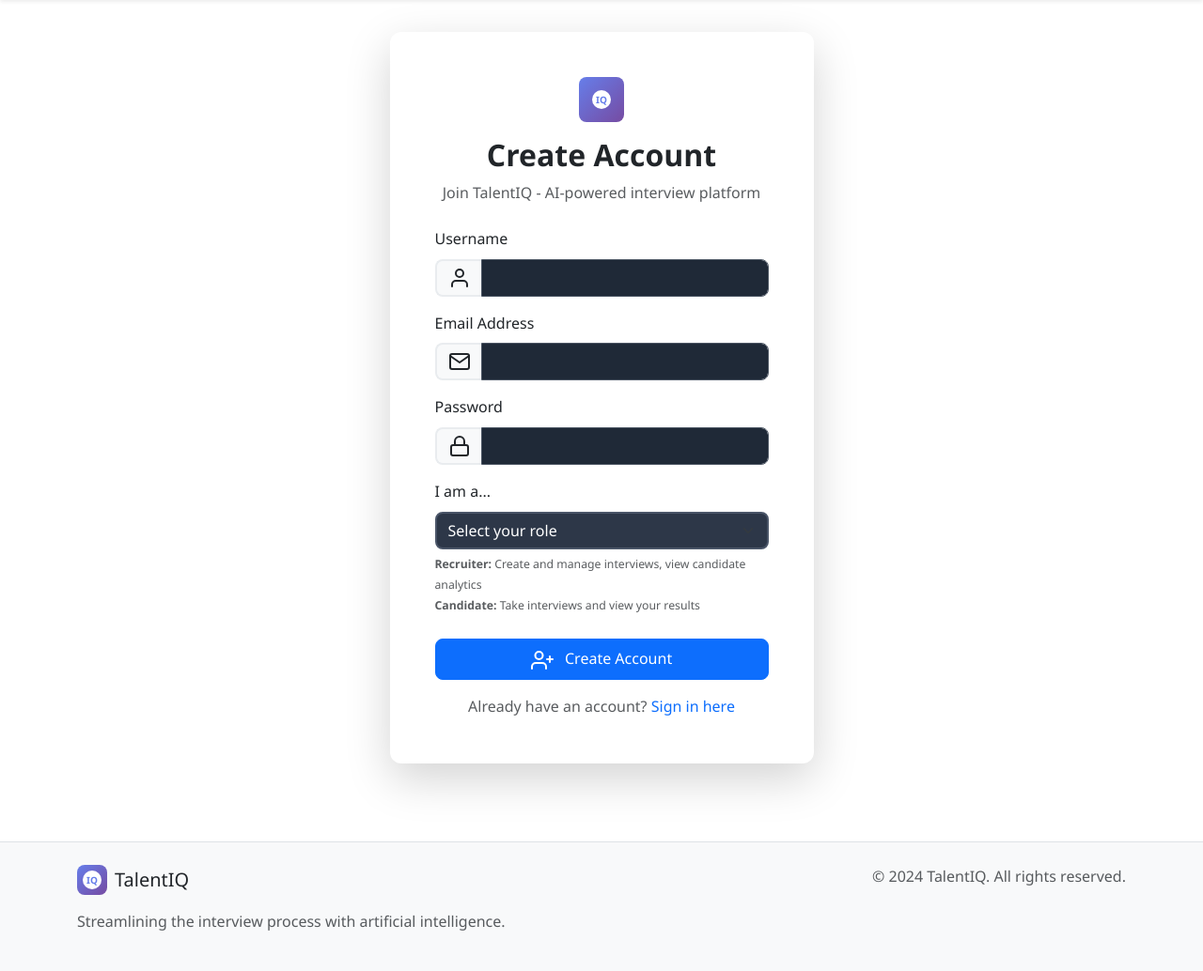
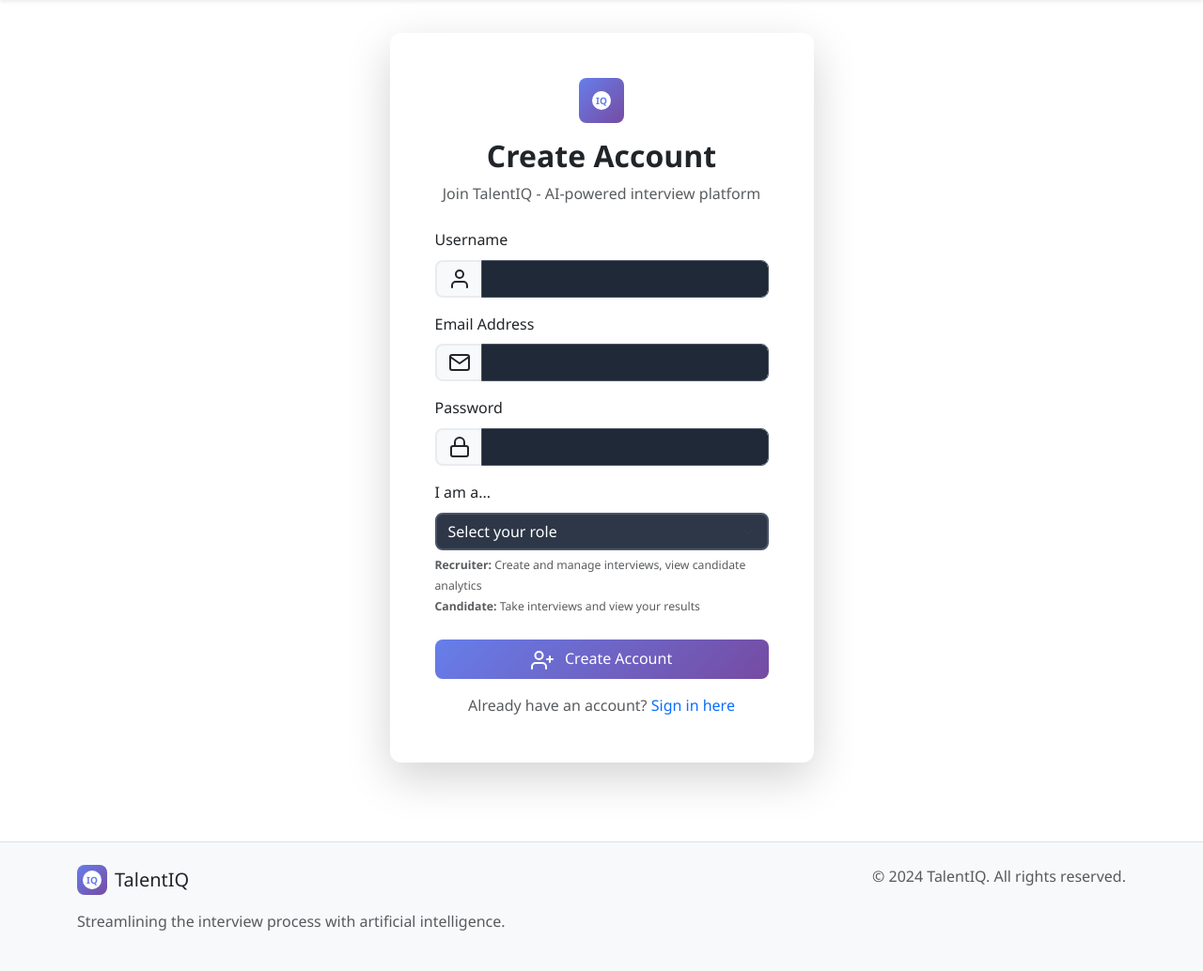
Before and after one commit to eduaiart/InterviewMaster, a Flask app: page /register in a window 1280 px wide. Shown: the part 66-1100 px from the top of the page at 94% size. Run offline with Flask 3, Linux system fonts and the light colour scheme.

Commit message:
Improve the appearance of account creation buttons across the entire platform
Update the registration button class from btn-primary to btn-gradient in register.html.

Replit-Commit-Author: Agent
Replit-Commit-Session-Id: 14b1b8a7-ceac-4943-b8ce-f266b4eafcae
Replit-Commit-Screenshot-Url: https://storage.googleapis.com/screenshot-production-us-central1/ee937053-4122-4669-9fda-c317c247eecd/512f8916-1e9f-46c8-9bff-b2c98d66321b.jpg

```diff
--- a/templates/register.html
+++ b/templates/register.html
@@ -60,7 +60,7 @@
                             </div>
                         </div>
 
-                        <button type="submit" class="btn btn-primary w-100 py-2 mb-3">
+                        <button type="submit" class="btn btn-gradient w-100 py-2 mb-3">
                             <i data-feather="user-plus" class="me-2"></i>
                             Create Account
                         </button>
```
